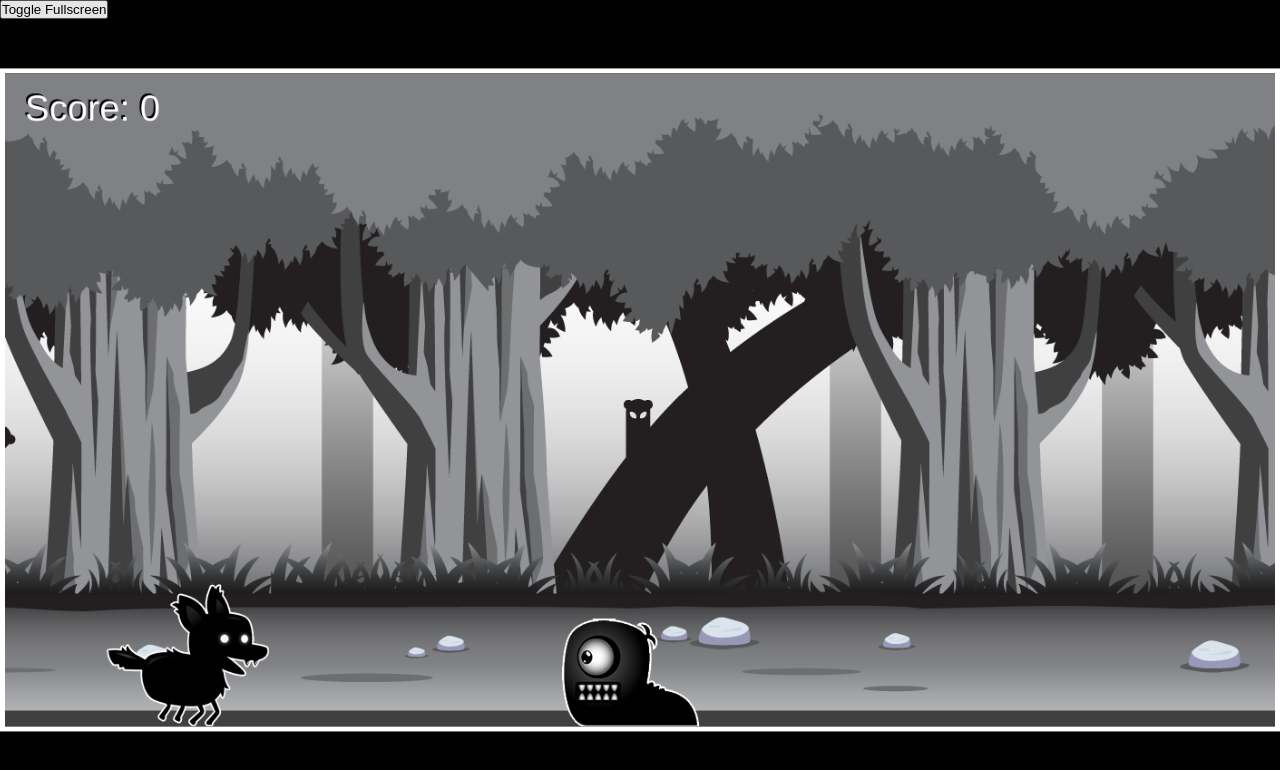
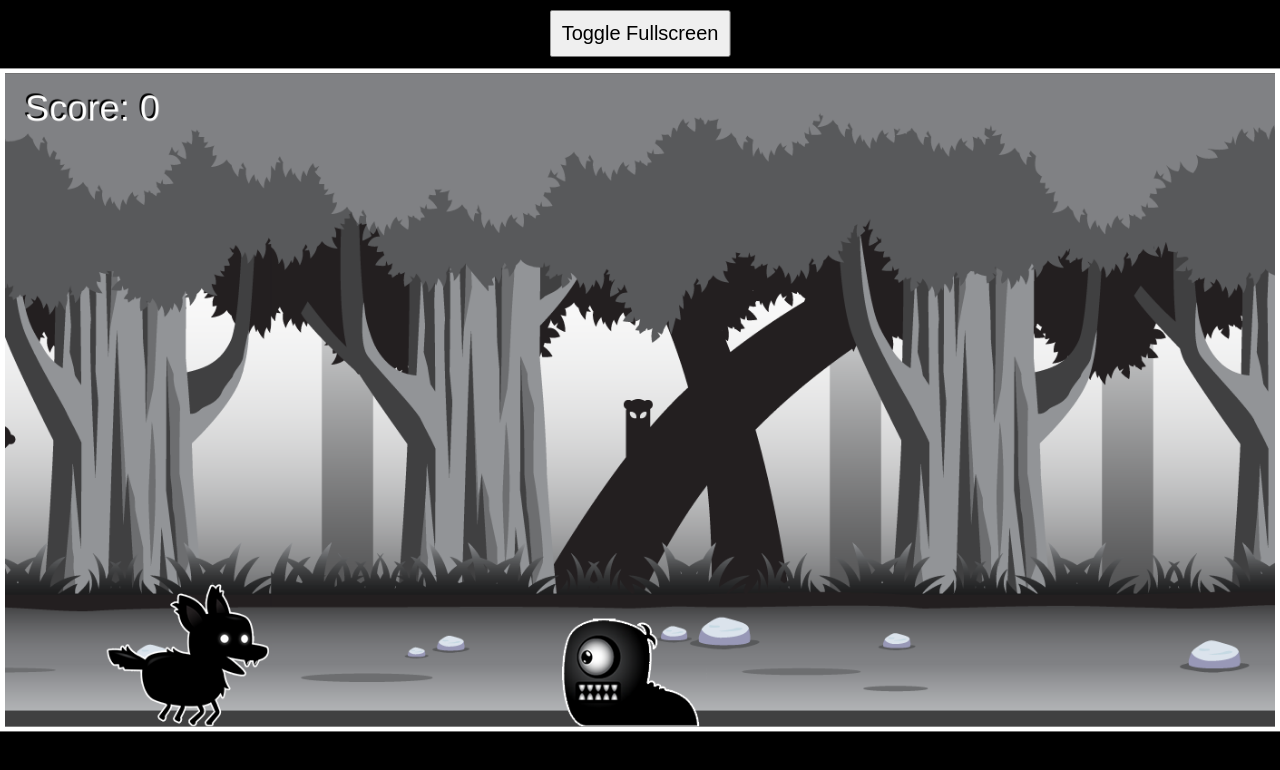
Before and after one commit to cengizcinar01/endless-runner, a plain HTML site: page index.html in a window 1280 px wide. Drawn offline with Linux system fonts and the light colour scheme.

Commit message:
Addition of Full Screen Button Style
The change involves the addition of CSS styling for a full screen button. This includes positioning, font size, padding, and alignment.

```diff
--- a/style.css
+++ b/style.css
@@ -21,3 +21,13 @@ body {
 #playerImage, #backgroundImage, #enemyImage {
     display: none;
 }
+
+#fullScreenButton {
+    position: absolute;
+    font-size: 20px;
+    padding: 10px;
+    top: 10px;
+    left: 50%;
+    transform: translateX(-50%)
+
+}
```
